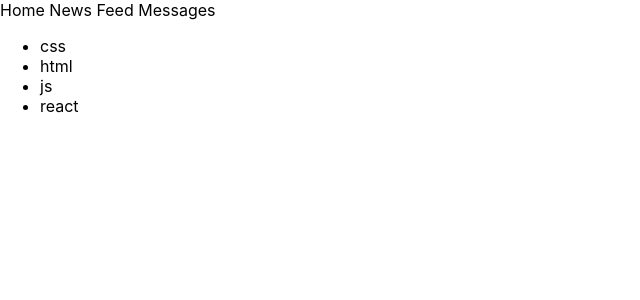
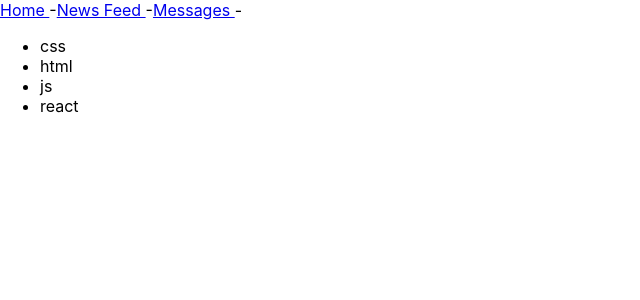
Before and after one commit to NatKhomich/social-community, a React (Create React App) app: page / in a window 1280 px wide. Shown: the top 300 px of the page, without its empty margins (0-640 px from the left). Built offline with nearby package versions, Linux system fonts and the light colour scheme.

Commit message:
samurai 10

```diff
--- a/src/Header.tsx
+++ b/src/Header.tsx
@@ -3,9 +3,9 @@ import React from "react";
 function Header(props: any ) {
     return (
         <div>
-            <a>Home </a>
-            <a>News Feed </a>
-            <a>Messages </a>
+            <a href={'#'}>Home </a> -
+            <a href={'#'}>News Feed </a> -
+            <a href={'#'}>Messages </a> -
         </div>
     )
 }
```
